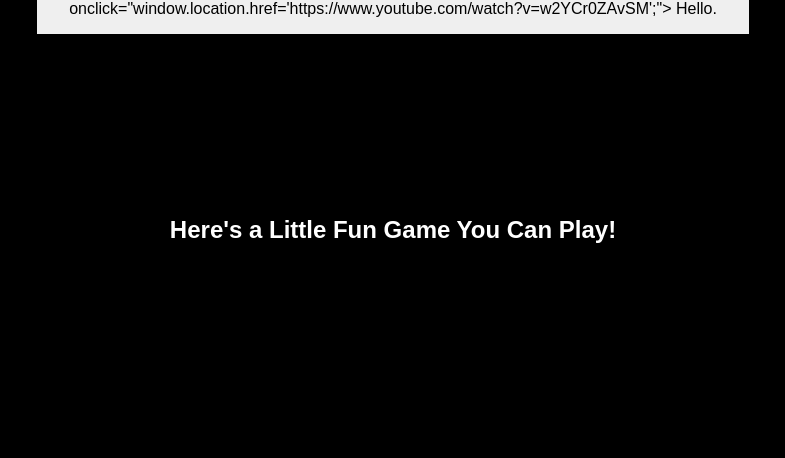
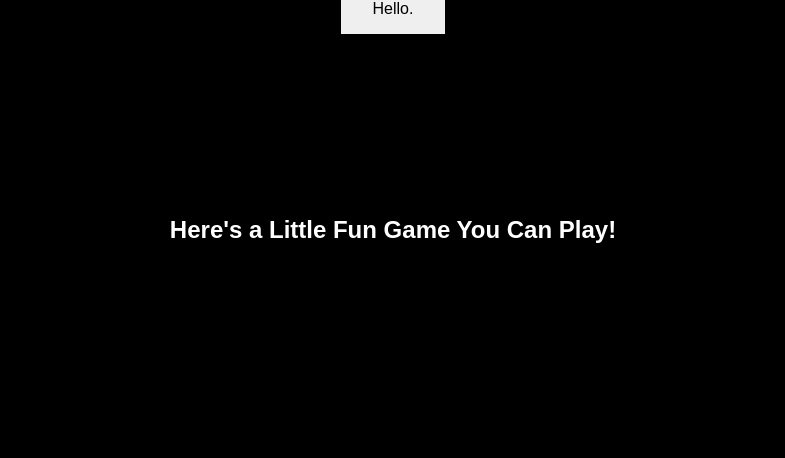
Before and after one commit to Izaiah-is-lame/Izaiah-is-lame.github.io, a plain HTML site: page website/index.html in a window 1280 px wide. Shown: the part 642-1100 px from the top of the page, without its empty margins (247-1032 px from the left). Drawn offline with Linux system fonts and the light colour scheme.

Commit message:
Update index.html

```diff
--- a/website/index.html
+++ b/website/index.html
@@ -12,7 +12,7 @@
     <p>Hello, hELLO, Hello, hELLO, Hello, hELLO, Hello, hELLO, Hello, hELLO, Hello, hELLO, Hello, hELLO, </p>
     <img src="https://external-content.duckduckgo.com/iu/?u=https%3A%2F%2Fi.pinimg.com%2Foriginals%2F1f%2Fa7%2F20%2F1fa720d1e4c7d53025a7494ba2400437.png&f=1&nofb=1&ipt=b3cb16ba25e36a939716db41beb6f7db721be7d9129381dc199aef22a216a651&ipo=images" alt="pinterest.ph" style="width:512px;height:512px;" class="center">
     <div class="centerbutton">
-        <button> onclick="window.location.href='https://www.youtube.com/watch?v=w2YCr0ZAvSM';"> Hello. </button>
+        <button onclick="window.location.href='https://www.youtube.com/watch?v=w2YCr0ZAvSM';"> Hello. </button>
     </div>
     <br>
     <br>
```
